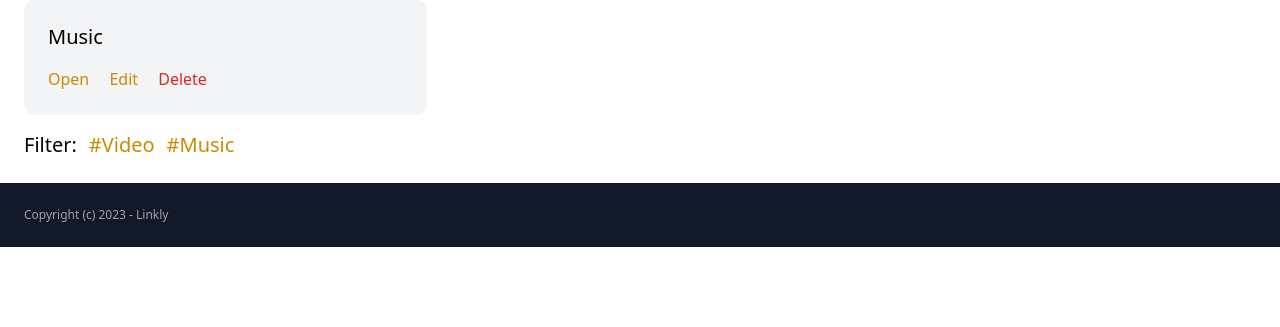
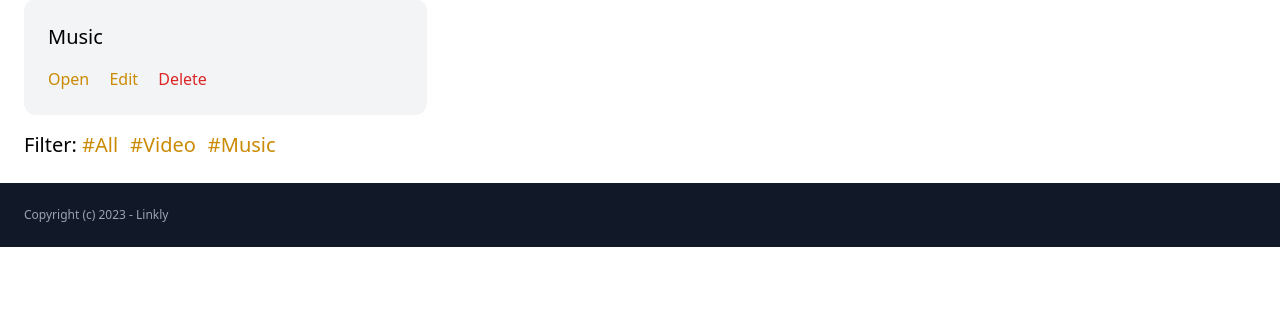
Before and after one commit to davidefilosa/Linkly, a Django app: page /dashboard/?filter=2 in a window 1280 px wide. Shown: the part 357-684 px from the top of the page. Run offline with Django 4.2, Linux system fonts and the light colour scheme; a user stored in the database is signed in; data comes from the database, SQL or seed files in the repository; some libraries are stand-ins or nearby versions.

Commit message:
fixed filtering

```diff
--- a/linkly/dashboard/templates/dashboard/dashboard.html
+++ b/linkly/dashboard/templates/dashboard/dashboard.html
@@ -51,7 +51,7 @@
 
     <div class="flex flex-row gap-3 mt-4">
 
-        <h2 class="text-xl">Filter: </h2>
+        <h2 class="text-xl">Filter: <a href="{% url 'dashboard' %}" class="text-yellow-600">#All</a></h2>
 
 
 
```
